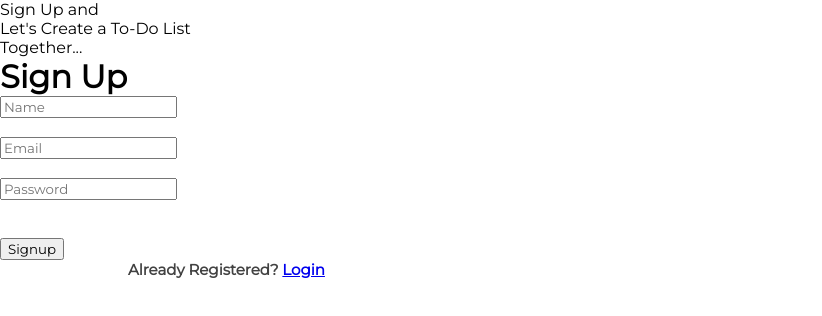
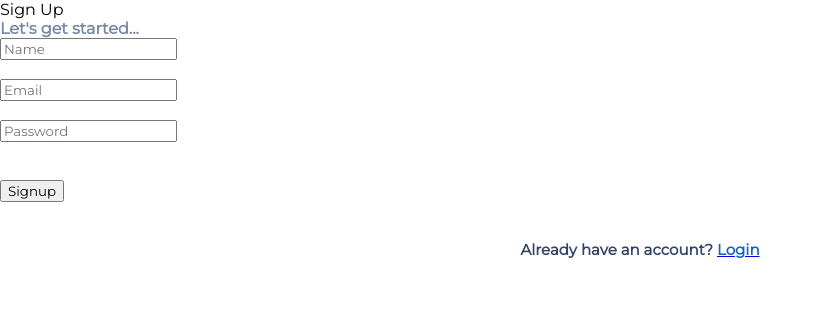
Before and after one commit to ayush-rathore/to-do-list, a React (Create React App) app in the folder react/: page /signup in a window 1280 px wide. Shown: the top 316 px of the page, without its empty margins (0-822 px from the left). Built offline with nearby package versions, Linux system fonts and the light colour scheme.

Commit message:
update: Revamp signup page

```diff
--- a/react/src/components/Signup.js
+++ b/react/src/components/Signup.js
@@ -26,15 +26,15 @@ const Signup = (props) => {
 	};
 
 	return (
-        <div className={"main"}>
-            <p>
-                Sign Up and <br />
-                Let's Create a To-Do List <br />
-                Together...
-            </p>
-            <div className={"form"}>
+		<div className={"signup-div"}>
+			<div className={"signup-form"}>
 				<form>
-                    <h1>Sign Up</h1>
+					<div className={"signup-heading"}>
+						<span className={"signup-head"}>Sign Up</span> <br />
+						<span className={"get-started"}>
+							Let's get started...
+						</span>
+					</div>
 					<input
 						type={"text"}
 						placeholder={"Name"}
@@ -68,14 +68,17 @@ const Signup = (props) => {
 						}}
 					/>
 					<br /> <br /> <br />
-                    <button onClick={onSubmitClick} id="signup">
+					<button onClick={onSubmitClick} className={"signup-button"}>
 						Signup
 					</button>
 					<br />
-                    <p id={"registered"}>
-                        Already Registered? <Link to="/login">Login</Link>
-                    </p>
 				</form>
+			</div>
+			<div className={"register"}>
+				Already have an account?&nbsp;
+				<Link to="/login">
+					<span className={"sign-up"}>Login</span>
+				</Link>
 			</div>
 		</div>
 	);
```
Lines whose indentation alone changed are shown as unchanged.
